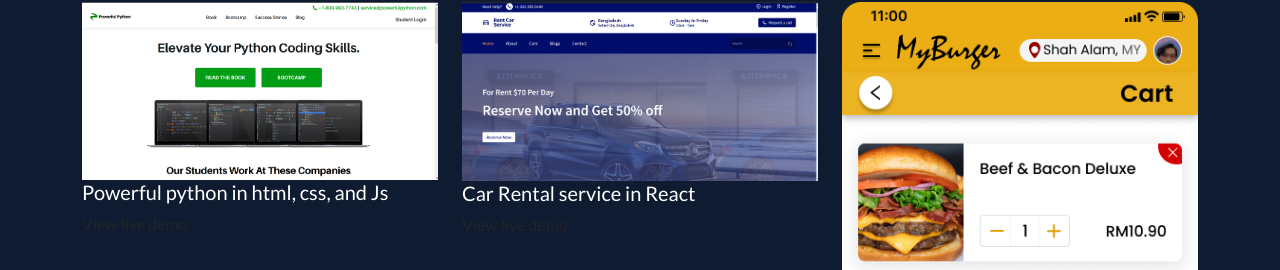
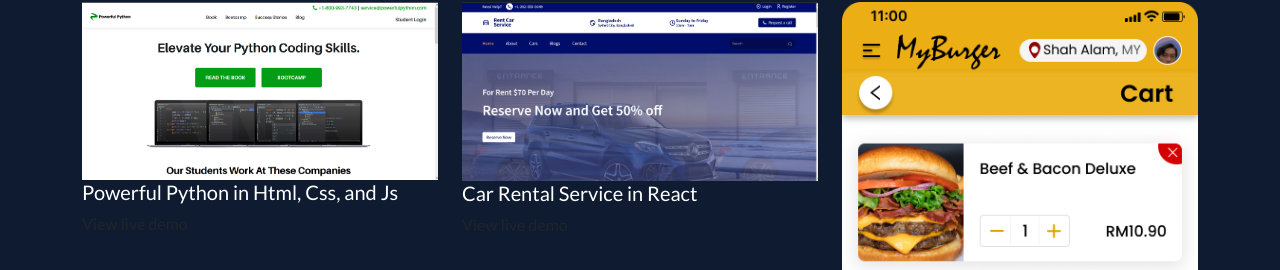
Before and after one commit to JamiuKolawole04/portfolio-in-react, a React (Create React App) app: page / in a window 1280 px wide. Shown: the part 1992-2262 px from the top of the page. Built offline with nearby package versions, Linux system fonts and the light colour scheme.

Commit message:
making changes

```diff
--- a/src/components/Portfolio.jsx
+++ b/src/components/Portfolio.jsx
@@ -8,12 +8,12 @@
     const portfolioData = [
         {
             imgUrl: img02,
-            title: "Powerful python in html, css, and Js",
+            title: "Powerful Python in Html, Css, and Js",
             url: "https://powerfulpython.com/",
         },
         {
             imgUrl: img01,
-            title: "Car Rental service in React",
+            title: "Car Rental Service in React",
             url: "https://carentalservice.netlify.app/",
         },
 
```
